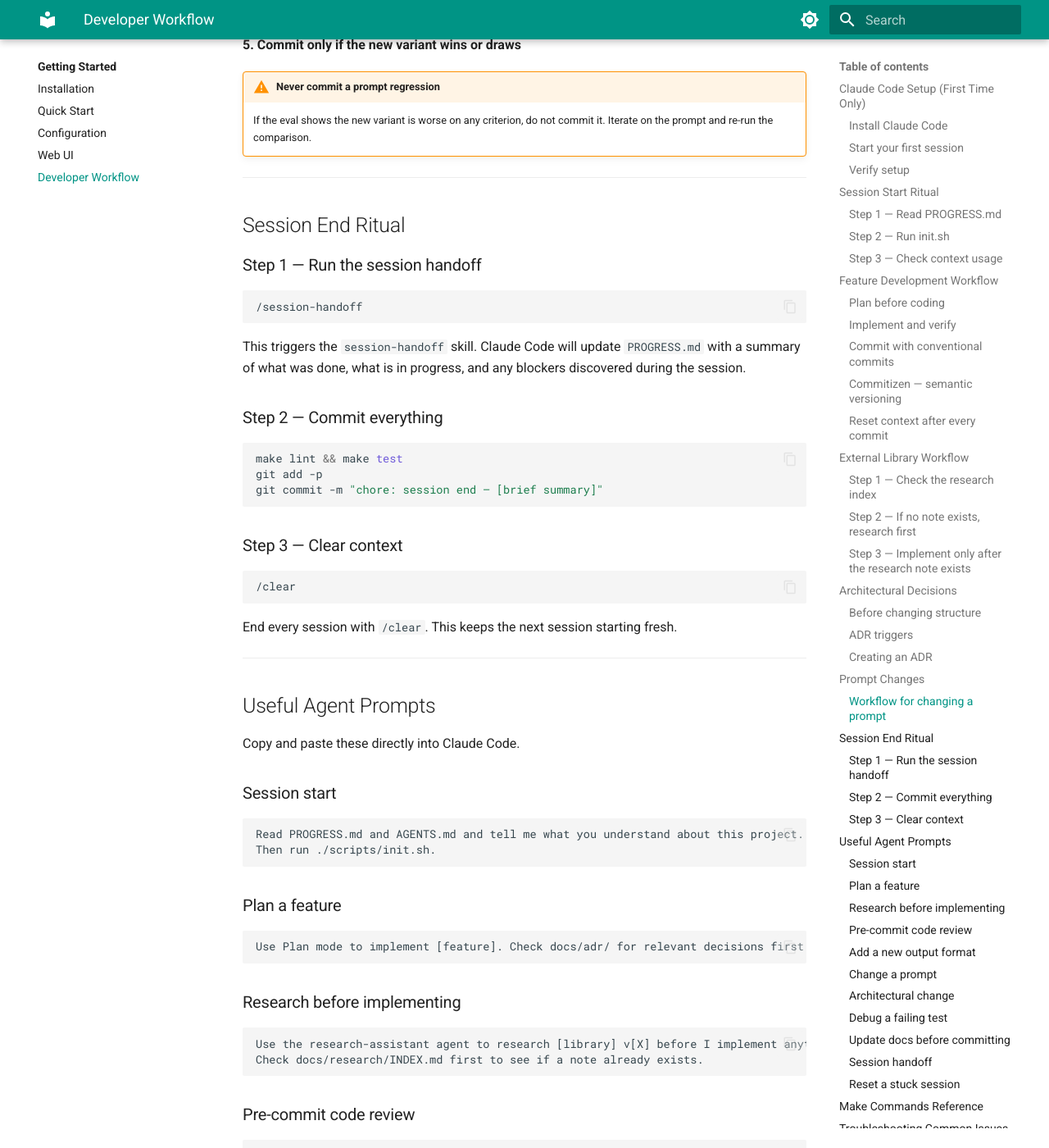
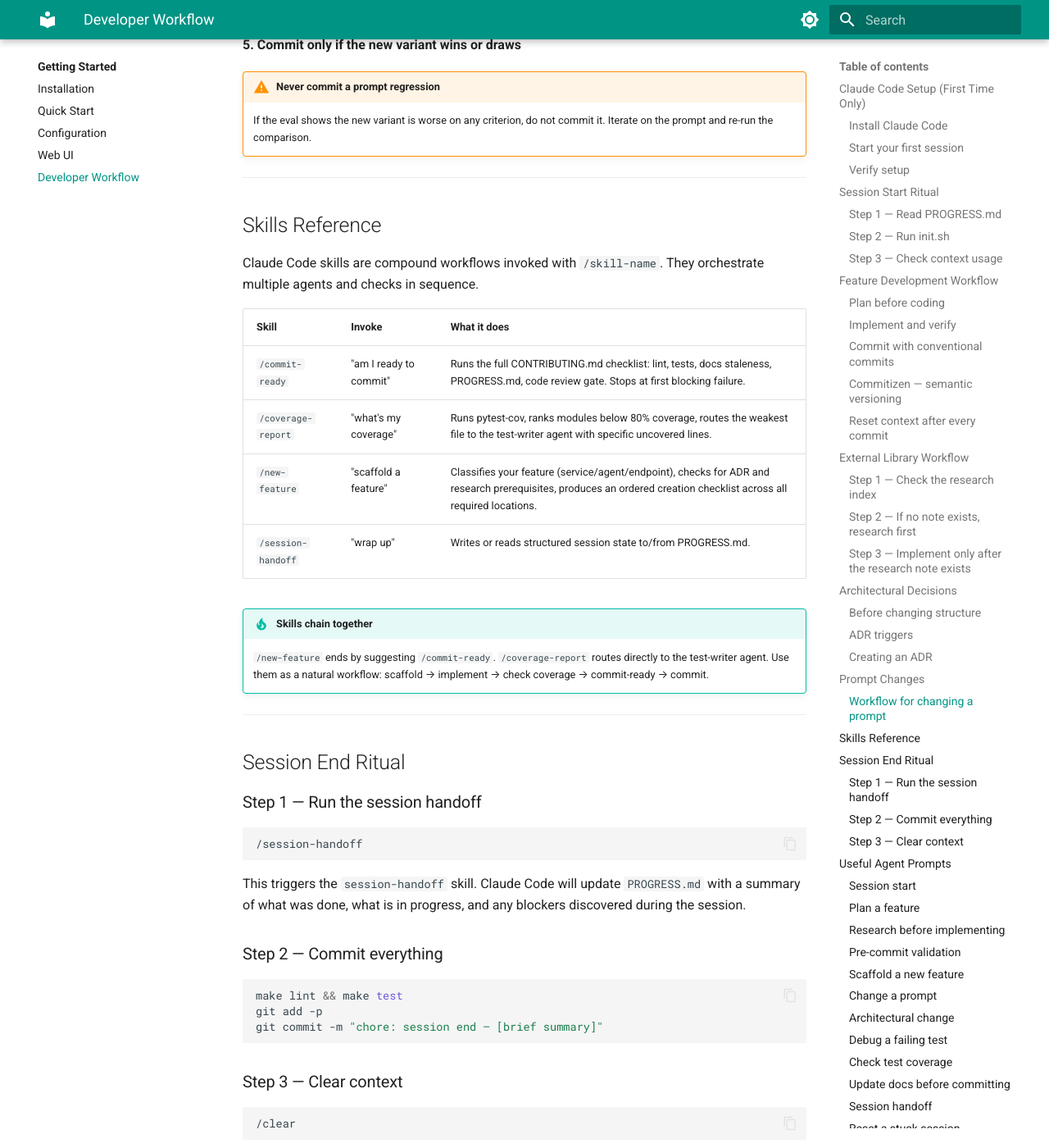
Before and after one commit to jaggernaut007/CR8, an MkDocs documentation site: the page built from mk-docs/getting-started/developer-workflow.md, in a window 1280 px wide and 1400 px high, scrolled down 6398 px. Shown: the whole window at 82% size. Built offline with MkDocs 1.6.1 and Material for MkDocs 9.7.7, drawn with Linux system fonts in a browser that asks for light colours; some of the changed text lies outside the part shown.

Commit message:
docs: add skills reference to developer workflow, CONTRIBUTING, and CHANGELOG
- Add Skills Reference section to developer-workflow.md with table and
  chaining tip
- Add /commit-ready, /coverage-report, /new-feature prompts to Useful
  Agent Prompts section
- Add Available Skills table to CONTRIBUTING.md pre-commit workflow
- Add skills to CHANGELOG.md 0.3.0 Added section

Co-Authored-By: Claude Opus 4.6 <noreply@anthropic.com>

````diff
--- a/mk-docs/getting-started/developer-workflow.md
+++ b/mk-docs/getting-started/developer-workflow.md
@@ -270,6 +270,22 @@ Open the report and compare the new variant against the production baseline.
 
 ---
 
+## Skills Reference
+
+Claude Code skills are compound workflows invoked with `/skill-name`. They orchestrate multiple agents and checks in sequence.
+
+| Skill | Invoke | What it does |
+|-------|--------|--------------|
+| `/commit-ready` | "am I ready to commit" | Runs the full CONTRIBUTING.md checklist: lint, tests, docs staleness, PROGRESS.md, code review gate. Stops at first blocking failure. |
+| `/coverage-report` | "what's my coverage" | Runs pytest-cov, ranks modules below 80% coverage, routes the weakest file to the test-writer agent with specific uncovered lines. |
+| `/new-feature` | "scaffold a feature" | Classifies your feature (service/agent/endpoint), checks for ADR and research prerequisites, produces an ordered creation checklist across all required locations. |
+| `/session-handoff` | "wrap up" | Writes or reads structured session state to/from PROGRESS.md. |
+
+!!! tip "Skills chain together"
+    `/new-feature` ends by suggesting `/commit-ready`. `/coverage-report` routes directly to the test-writer agent. Use them as a natural workflow: scaffold → implement → check coverage → commit-ready → commit.
+
+---
+
 ## Session End Ritual
 
 ### Step 1 — Run the session handoff
@@ -322,14 +338,26 @@ Use the research-assistant agent to research [library] v[X] before I implement a
 Check docs/research/INDEX.md first to see if a note already exists.
 ```
 
-### Pre-commit code review
+### Pre-commit validation
+
+```
+/commit-ready
+```
+
+Runs the full CONTRIBUTING.md checklist automatically. For manual review instead:
 
 ```
 Review my recent changes before I commit. Check the code-reviewer agent checklist.
 Run make lint and make test and show me the output.
 ```
 
-### Add a new output format
+### Scaffold a new feature
+
+```
+/new-feature
+```
+
+Walks through classification, ADR/research prerequisites, and produces a file creation checklist. For output formats specifically:
 
 ```
 I need to add a new output format to the pipeline. Use Plan mode and check
@@ -357,6 +385,14 @@ The test [test_name] in [test_file] is failing. Read the test file and the
 source it tests, identify the root cause, and propose a fix. Do not
 change test assertions to make the test pass — fix the underlying code.
 ```
+
+### Check test coverage
+
+```
+/coverage-report
+```
+
+Runs pytest-cov and identifies under-tested modules. Routes the weakest file to the test-writer agent.
 
 ### Update docs before committing
 
````
Also changed, not shown: CHANGELOG.md (+5 -0 lines), CONTRIBUTING.md (+11 -0 lines).
